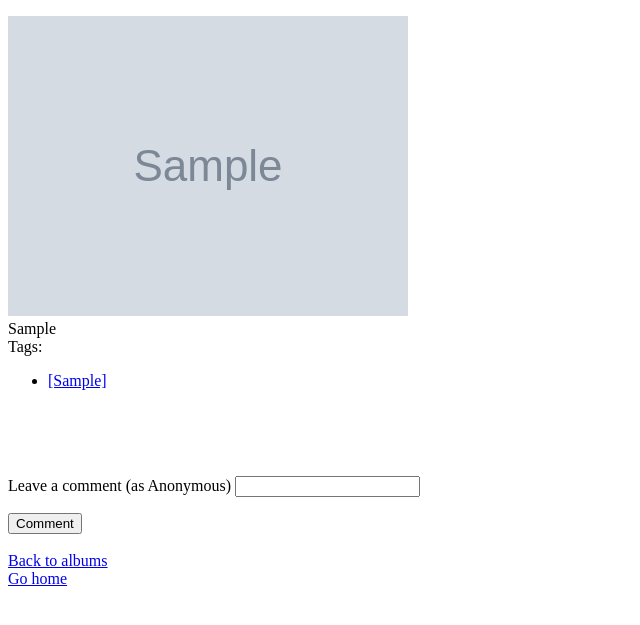
After one commit to mxteries/photos, a Flask app: page /1/album/1/1 in a window 1280 px wide. The commit adds this page. Shown: the top 625 px of the page, without its empty margins (0-640 px from the left). Run offline with Flask 2, Linux system fonts and the light colour scheme; data comes from the database, SQL or seed files in the repository; tables that the repository leaves empty hold one stand-in row (values such as "Sample post"); grey boxes marked "Sample" are stand-in pictures.

Commit message:
Implemented tag insertion backend

```diff
--- a/app.py
+++ b/app.py
@@ -207,9 +207,23 @@ def getAlbumsFromUid(uid):
 # get all photos from an album
 # serve up images from *the* static directory
 def getAlbumPhotos(aid):
-	photos = extractData("SELECT photo_path, caption FROM Photo WHERE album_id = '{0}'".format(aid))
-	#photos = [(os.path.join('/static', path), caption) for (path, caption) in photos]
-	return photos # note: list of tuples, [(fullpath, caption), ...]
+	photos = extractData("SELECT photo_path, caption, photo_id FROM Photo WHERE album_id = '{0}'".format(aid))
+	return photos # note: list of tuples, [(fullpath, caption, pid), ...]
+
+# return a photo and its caption
+def get_a_photo(pid):
+	photo = extractData("SELECT photo_path, caption FROM Photo WHERE photo_id = {0}".format(pid))
+	return photo[0]
+
+def get_photo_tags(pid):
+	tupled_tags = extractData("SELECT word FROM Photo_Tag WHERE photo_id = {0};".format(pid))
+	tags = [tag for (tag,) in tupled_tags]
+	return tags
+
+def get_pid_from_path(path):
+	tupled_pid = extractData("SELECT photo_id FROM Photo WHERE photo_path= {0};".format(path))
+	pid = tupled_pid[0][0]
+	return pid
 
 #begin photo uploading code
 # photos uploaded using base64 encoding so they can be directly embeded in HTML
@@ -330,31 +344,10 @@ def list_photos(uid, aid):
 			if (logged_in_user == email):
 				myself = True
 
-		album_photos = getAlbumPhotos(aid) # ((path1, caption), (path2, caption))
+		album_photos = getAlbumPhotos(aid) # ((path1, caption, pid1), (path2, caption, pid2))
 		logging.debug("All photos of user {0}: {1}".format(uid, album_photos))
 
 		return render_template('photo.html', photos=album_photos, aid=aid, uid=uid, myself=myself, user=email)
-
-# # View a photo to leave a like or comment
-# @app.route('/<uid>/album/<aid>/<pid>')
-# def view_photo(uid, aid, pid):
-# 	email = getEmailFromUserID(uid)
-# 	if (email == -1):
-# 		return render_template('message.html', message="The user you searched for was not found")
-
-# 	if request.method == 'GET':
-# 		myself = False
-# 		if (flask_login.current_user.is_authenticated):
-# 		# check if this is the logged in user's profile albums
-# 			logged_in_user = flask_login.current_user.id
-# 			if (logged_in_user == email):
-# 				myself = True
-
-# 		album_photos = getAlbumPhotos(aid) # ((path1, caption), (path2, caption))
-# 		logging.debug("All photos of user {0}: {1}".format(uid, album_photos))
-
-# 		return render_template('photo.html', photos=album_photos, aid=aid, uid=uid, myself=myself, user=email)
-
 
 # upload a photo to an album
 # how it works:
@@ -367,6 +360,7 @@ def upload_file(uid, aid):
 	if request.method == 'POST':
 		photofile = request.files['photo']
 		caption = request.form.get('caption')
+		tags = request.form.get('tag')
 		message = "Nothing happened, try again"
 		if photofile and allowed_file(photofile.filename):
 			filename = secure_filename(photofile.filename)
@@ -379,6 +373,7 @@ def upload_file(uid, aid):
 			try:
 				query = "INSERT INTO Photo (photo_path, album_id, caption) VALUES ('{0}', ' {1}', '{2}');".format(mysql_photo_path, aid, caption)
 				execute_query(query)
+				insert_tags(tags, get_pid_from_path(mysql_photo_path))
 				message = "Success!! Photo Uploaded!"
 			except Exception as e:
 				logging.warning(e)
@@ -394,7 +389,47 @@ def upload_file(uid, aid):
 	else:
 		return render_template('upload.html', aid=aid, uid=uid)
 
-@app.route("/tag/<tag>")
+
+# View a photo to leave a like or comment
+@app.route('/<uid>/album/<aid>/<pid>')
+def view_photo(uid, aid, pid):
+	email = getEmailFromUserID(uid)
+	if (email == -1):
+		return render_template('message.html', message="The user you searched for was not found")
+
+	user = "Anonymous"
+	myself = False
+	if (flask_login.current_user.is_authenticated):
+	# check if this is the logged in user's profile albums
+		logged_in_user = flask_login.current_user.id
+		if (logged_in_user == email):
+			myself = True
+			user = email
+
+	photo, caption = get_a_photo(pid)
+	tags = get_photo_tags(pid)
+	logging.debug("Viewing user {0}'s photo: {1} with tags {2}".format(user, photo, tags))
+
+	return render_template('a_photo.html', myself=myself, user=user, photo=photo, uid=uid, aid=aid, pid=pid, caption=caption, tags=tags)
+
+
+def insert_tags(tag_str, pid):
+	tags = tag_str.split()
+	if tags: # if tag_str isnt "" or " "
+		for tag in tags:
+			logging.debug("Associating tag {0} with photo pid {1}".format(tag, pid))
+			query = "INSERT INTO Photo_Tag VALUES('{0}', {1});".format(tag, pid)
+			execute_query(query)
+
+@app.route('/<uid>/album/<aid>/<pid>/tag', methods=['POST'])
+def handle_insert_tags(uid, aid, pid):
+	if request.method == 'POST':
+		tags = request.form['USER_TAGS']
+		insert_tags(tags, pid)
+		return redirect(url_for('view_photo', uid=uid, aid=aid, pid=pid))
+
+# view a "virtual album" of all photos tagged with <tag>
+@app.route("/tag/view/<tag>")
 def tagged_photos(tag):
 	query = "SELECT photo_path FROM Photo_Tag NATURAL JOIN Photo WHERE word = \"{0}\";".format(tag)
 	photos = extractData(query)
@@ -402,7 +437,7 @@ def tagged_photos(tag):
 	return render_template("tag.html", tag=tag, photos=photos)
 
 @app.route("/tag", methods=['POST'])
-def handle_tag_request():
+def display_searched_tags():
 	# user searched for photos that have all of (x) tags
 	# oh my goodness this query is so godlike,
 	# source: https://stackoverflow.com/questions/13821345/mysql-select-ids-that-match-all-tags
--- /dev/null
+++ b/templates/a_photo.html
@@ -0,0 +1,65 @@
+<!doctype html>
+<title>Photo</title>
+<body>
+    <!--
+        myself: to grant actions like tag and delete
+        user: to know whos commenting
+        photo: path to the photo
+        uid, aid: to redirect
+        pid: to insert tags
+        caption: yeah
+        tags: list of tags
+        comments: all comments sorted by date and who said them
+    -->
+    {% if myself %}
+    <h3>Hi {{ user }}, here is your photo</h3>
+    <h4>User Controls:</h4>
+    <p>
+        <a href="{{ url_for('home') }}">[Delete this photo]</a>
+        <br>
+        <form action="{{ url_for('handle_insert_tags', uid=uid, aid=aid, pid=pid) }}" method="POST">
+            <p> Add tag(s) <input type="text" name="USER_TAGS" /> </p>
+            <input type="submit" value="Add" />
+        </form>
+
+    </p>
+    {% endif %}
+
+    <p>
+        <img src="{{ photo }}" alt="User Image" >
+        <br>
+        {{caption}}
+        <br>
+        Tags:
+        {% if tags %}
+            <ul>
+                {% for tag in tags %}
+                <li>
+                    <a href="{{ url_for('tagged_photos', tag=tag) }}">[{{tag}}]</a>
+                </li>
+                {% endfor %}
+            </ul>
+            <br><br>
+        {% endif %}
+        {% if comments %}
+            <ul>
+                {% for (user, comment) in comments %}
+                <li>
+                    {{user}}: {{comment}}
+                </li>
+                {% endfor %}
+            </ul>
+            <br>
+        {% endif %}
+        <br>
+        <form action="{{ url_for('home') }}" method="POST">
+            <p> Leave a comment (as {{user}}) <input type="text" name="USER_COMMENT" /> </p>
+            <input type="submit" value="Comment" />
+        </form>
+        <br>
+        <a href="{{ url_for('album', uid=uid) }}">Back to albums</a>
+        <br>
+        <a href="{{ url_for('home') }}">Go home</a>
+    </p>
+
+</body>
--- a/templates/album.html
+++ b/templates/album.html
@@ -24,7 +24,8 @@
         <ul>
             {% for (aid, name) in albums %}
                 <li>
-                    <a href="{{ url_for('list_photos', uid=uid, aid=aid) }}">[{{name}}]</a>
+                    <a href="{{ url_for('list_photos', uid=uid, aid=aid) }}">{{name}}</a>
+                    <a href="{{ url_for('home') }}">[Delete]</a>
                 </li>
             {% endfor %}
         </ul>
--- a/templates/tag.html
+++ b/templates/tag.html
@@ -11,9 +11,9 @@
             photos - photos to display
             tags - linked tags to list
         -->
-        <form action="{{ url_for('handle_tag_request') }}" method="POST"> <!-- action is where to send information -->
+        <form action="{{ url_for('display_searched_tags') }}" method="POST"> <!-- action is where to send information -->
             <p> Search for photos by tags separated by spaces <input type="text" name="SEARCH_TAG" /> </p>
-            <input type="submit" name="Search" /> <!-- Execute the action -->
+            <input type="submit" value="Search" /> <!-- Execute the action -->
         </form>
 
         <h3>Photos with the tag "{{tag}}":</h3>
--- a/templates/upload.html
+++ b/templates/upload.html
@@ -11,6 +11,8 @@
                 <input type="file" name="photo" required='true' /><br />
                 <label for="caption">Please caption:</label>
                 <input type="text" name="caption" required='true' /><br />
+                <label for="tag">Please enter tags separated by spaces:</label>
+                <input type="text" name="tag" required='false' /><br />
                 <input type="submit" value="Upload" />
             </form>
     </body>
```
Also changed, not shown: templates/photo.html (+9 -5 lines).
